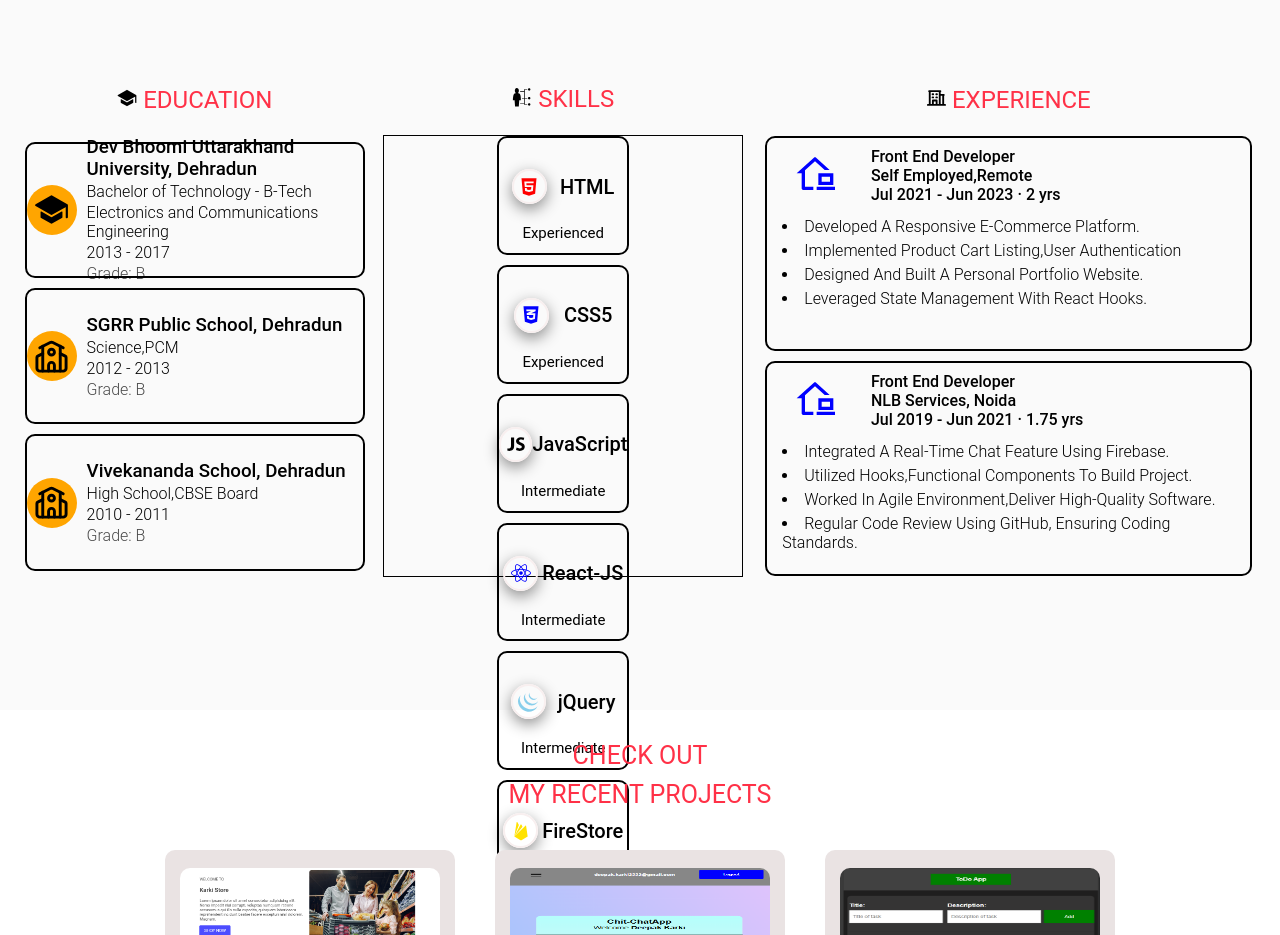
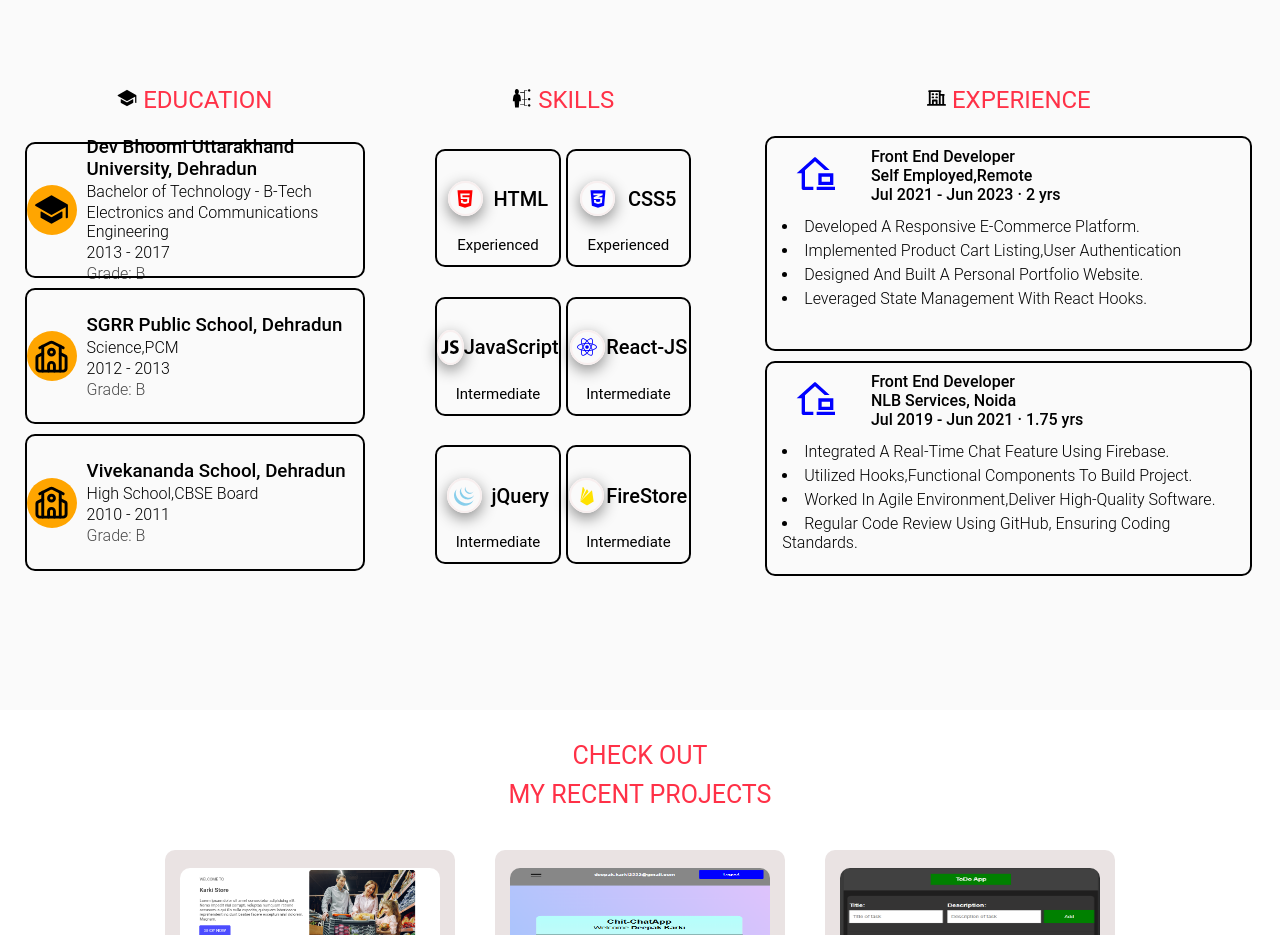
Before and after one commit to iamdeepak123/portfoliosite, a React (Create React App) app: page / in a window 1280 px wide. Shown: the part 940-1875 px from the top of the page. Built offline with nearby package versions, Linux system fonts and the light colour scheme.

Commit message:
finalsubmit

```diff
--- a/src/index.css
+++ b/src/index.css
@@ -659,9 +659,10 @@ h2 {
     justify-content: center;
     align-items: center;
     flex-wrap: wrap;
-    gap: 10px;
-    column-gap: 110px;
-    border: 1px solid black;
+    /* gap: 10px;
+    column-gap: 110px; */
+    /* border: 1px solid black; */
+    gap: 5px;
 }
 
 .skill_image {
@@ -678,7 +679,7 @@ h2 {
 }
 
 .skillbox {
-    width: 37%;
+    width: 35%;
     height: 27%;
     border: 2px solid #000000;
     display: flex;
```
